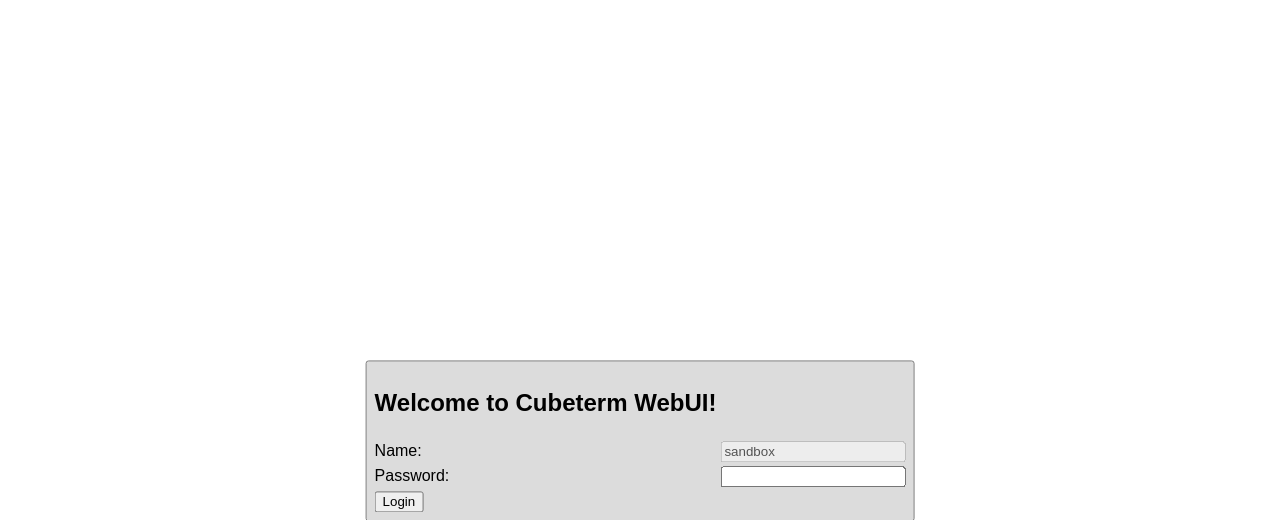
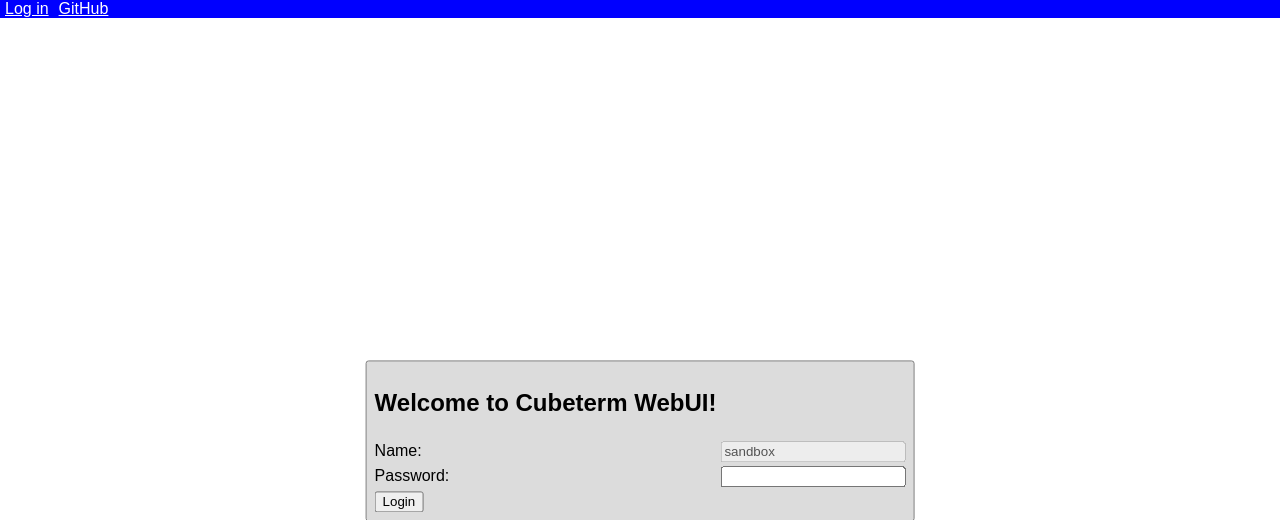
Before and after one commit to Edd12321/cubeterm, a PHP site: page /login.php in a window 1280 px wide. Shown: the top 520 px of the page. Run offline with PHP 8.4, Linux system fonts and the light colour scheme.

Commit message:
WebUI logout

```diff
--- a/webui/www/login.php
+++ b/webui/www/login.php
@@ -10,9 +10,15 @@
 <!DOCTYPE HTML>
 <html>
 <head>
+<?php
+mobile_view();
+?>
 <link rel="stylesheet" href="styles.css" />
 </head>
 <body>
+<?php
+navbar();
+?>
 <form action="login.php" class="center" method="post">
 <table class="form-box">
 	<tr>
--- a/webui/www/styles.css
+++ b/webui/www/styles.css
@@ -1,5 +1,6 @@
-html {
+body, html {
 	font-family: sans-serif;
+	margin: 0;
 }
 
 .center {
@@ -36,3 +37,21 @@
 .sol-view {
 	border: 1px solid black;
 }
+
+#navbar {
+	position: fixed;
+	width: 100%;
+	list-style-type: none;
+	margin: 0;
+	margin-bottom: 10px;
+	padding: 0;
+	color: white;
+	background: blue;
+}
+#navbar li {
+	display: inline-block;
+}
+#navbar li a {
+	padding: 5px;
+	color: white;
+}
--- a/webui/www/util.php
+++ b/webui/www/util.php
@@ -1,4 +1,19 @@
 <?php
+function mobile_view()
+{
+	echo "<meta name='viewport' content='initial-scale=1,maximum-scale=1,minimum-scale=1,user-scalable=no' />";
+}
+
+function navbar()
+{
+	echo "<ul id='navbar'>";
+	echo isset($_SESSION["logged-in"])
+		? "<li><a href='logout.php'>Log out</a></li>"
+		: "<li><a href='login.php'>Log in</a></li>";
+	echo "<li><a href='https://github.com/Edd12321/cubeterm'>GitHub</a></li>";
+	echo "</ul>";
+}
+
 function refresh()
 {
 	echo "<meta http-equiv='refresh' content='0' />";
```
Also changed, not shown: webui/www/index.php (+8 -0 lines), webui/www/logout.php (added, +9 -0 lines).
